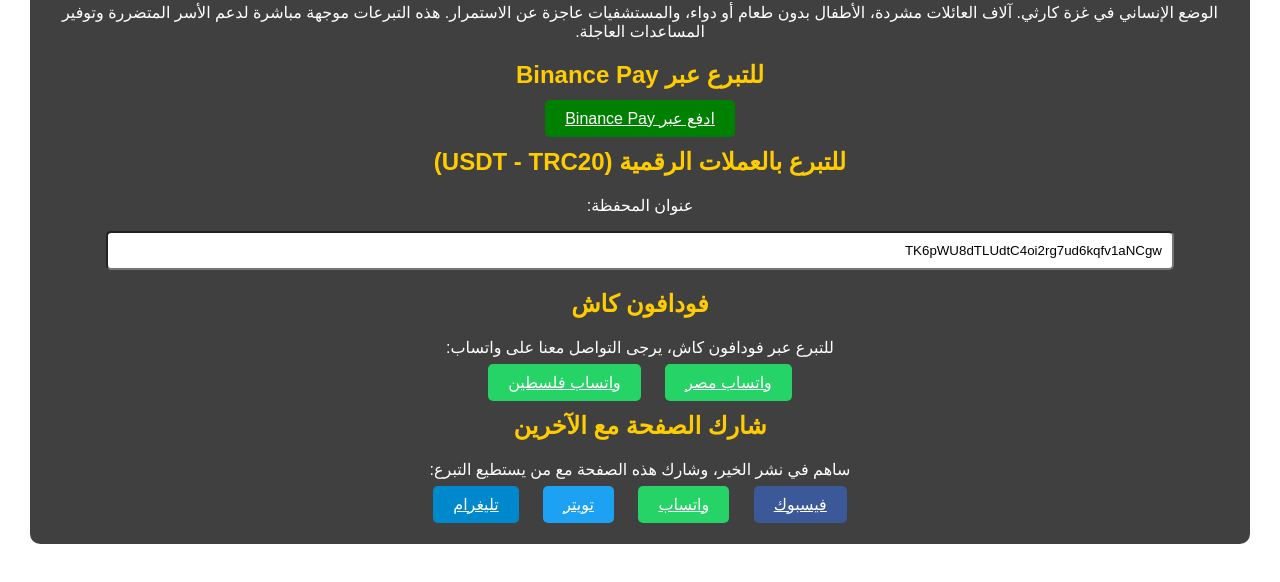
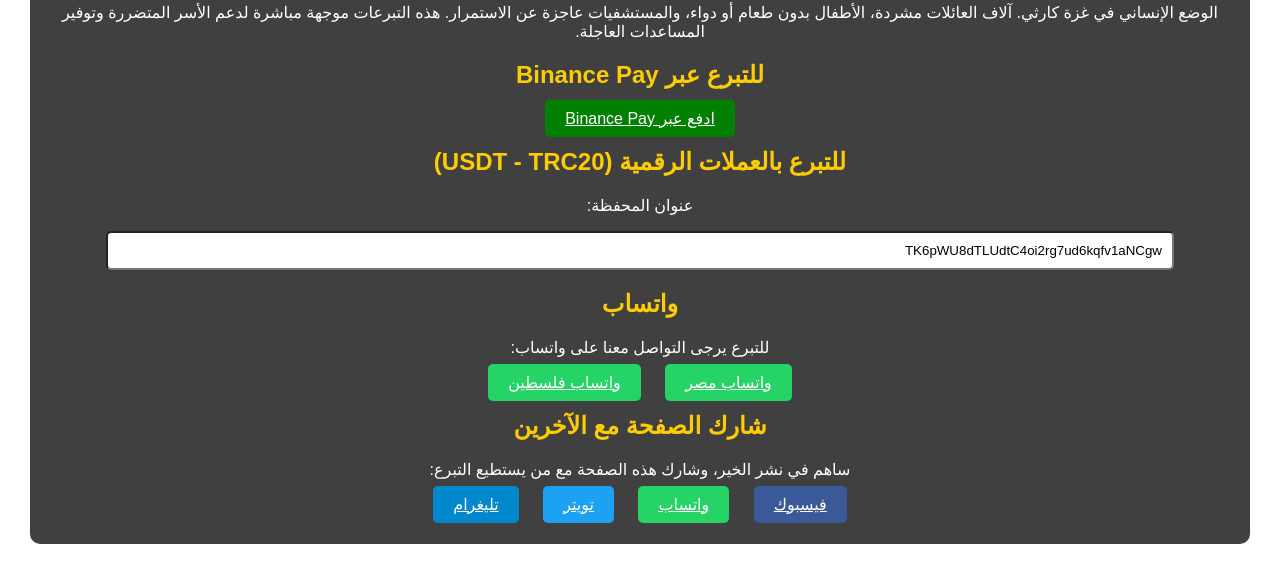
Before and after one commit to Gaza-Strip/Gaza, a plain HTML site: page index.html in a window 1280 px wide. Shown: the part 138-720 px from the top of the page. Drawn offline with Linux system fonts and the light colour scheme.

Commit message:
Update index.html

```diff
--- a/index.html
+++ b/index.html
@@ -61,8 +61,8 @@
     </div>
 
     <div class="section">
-      <h2>فودافون كاش</h2>
-      <p>للتبرع عبر فودافون كاش، يرجى التواصل معنا على واتساب:</p>
+      <h2>واتساب</h2>
+      <p>للتبرع يرجى التواصل معنا على واتساب:</p>
       <a class="btn whatsapp" href="https://wa.me/201067807544" target="_blank">واتساب مصر</a>
       <a class="btn whatsapp" href="https://wa.me/970567125506" target="_blank">واتساب فلسطين</a>
     </div>
```
